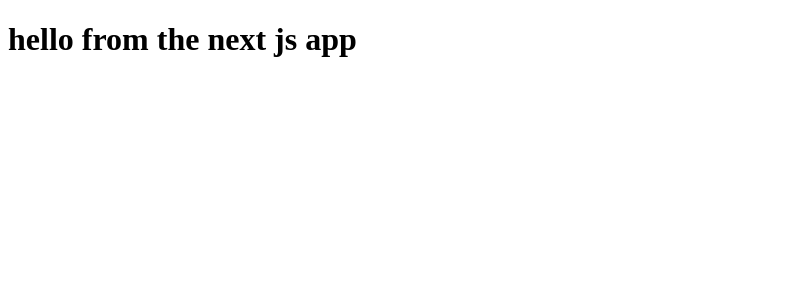
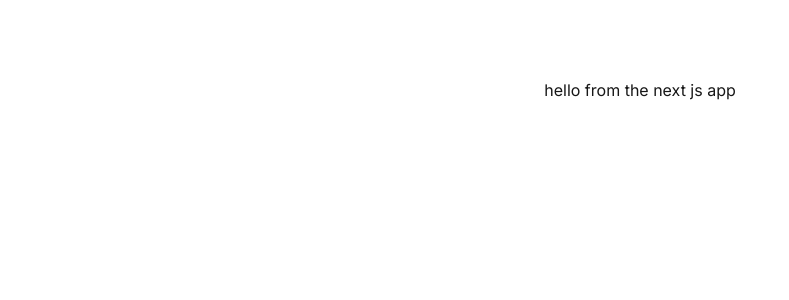
Before and after one commit to shohag-stack/meridian, a Next.js app in the folder frontend/: page / in a window 1280 px wide. Shown: the top 300 px of the page, without its empty margins (0-789 px from the left). Built offline with nearby package versions, Linux system fonts and the light colour scheme.

Commit message:
layout file has been added again

```diff
--- a/frontend/app/layout.tsx
+++ b/frontend/app/layout.tsx
@@ -1,4 +1,16 @@
 import type { Metadata } from "next";
+import { Inter, Barlow } from "next/font/google"
+import "./globals.css";
+
+const geistSans = Inter({
+  variable: "--font-geist-sans",
+  subsets: ['latin']
+});
+const geistMono = Barlow({
+  variable: "--font-geist-mono",
+    subsets: ["latin"],
+     weight: "400",
+});
 
 export const metadata: Metadata = {
   title: "Create Next App",
@@ -12,7 +24,9 @@ export default function RootLayout({
 }>) {
   return (
     <html lang="en">
-      <body>
+      <body
+        className={`${geistSans.className} ${geistMono.variable} antialiased`}
+      >
         {children}
       </body>
     </html>
```
